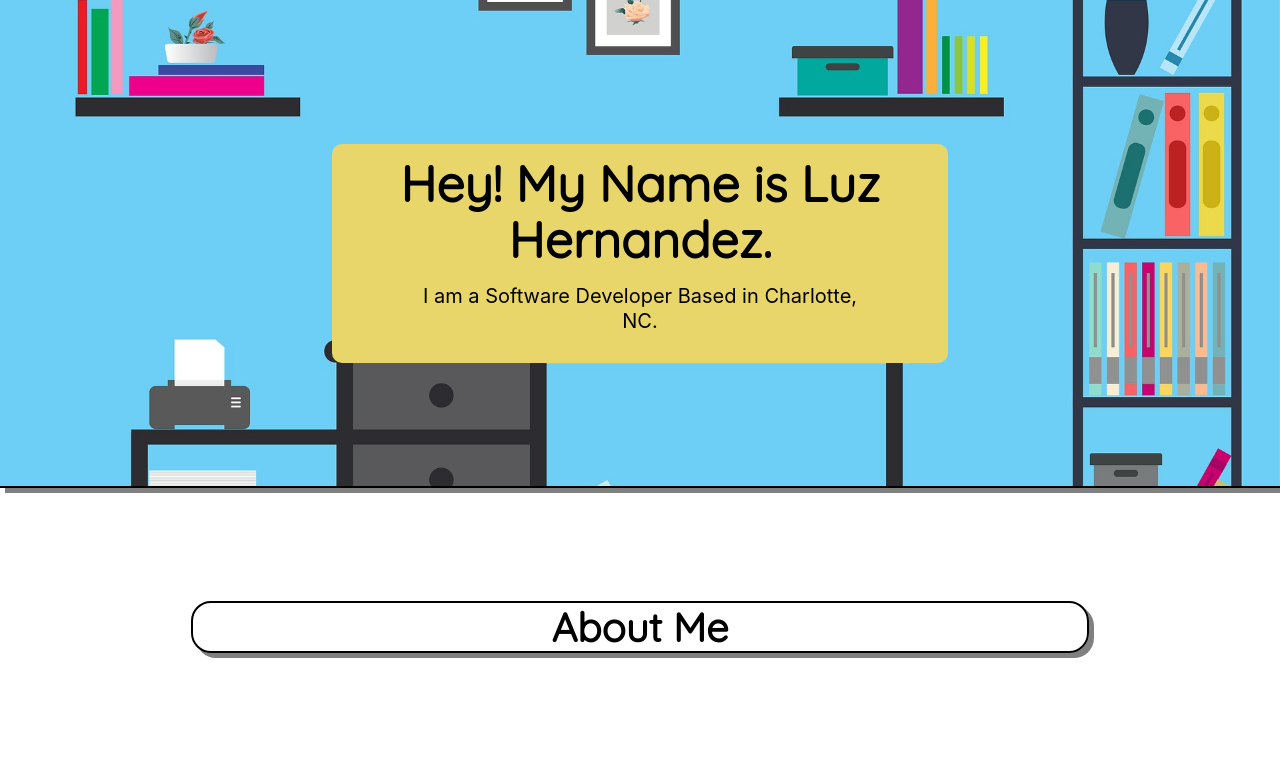
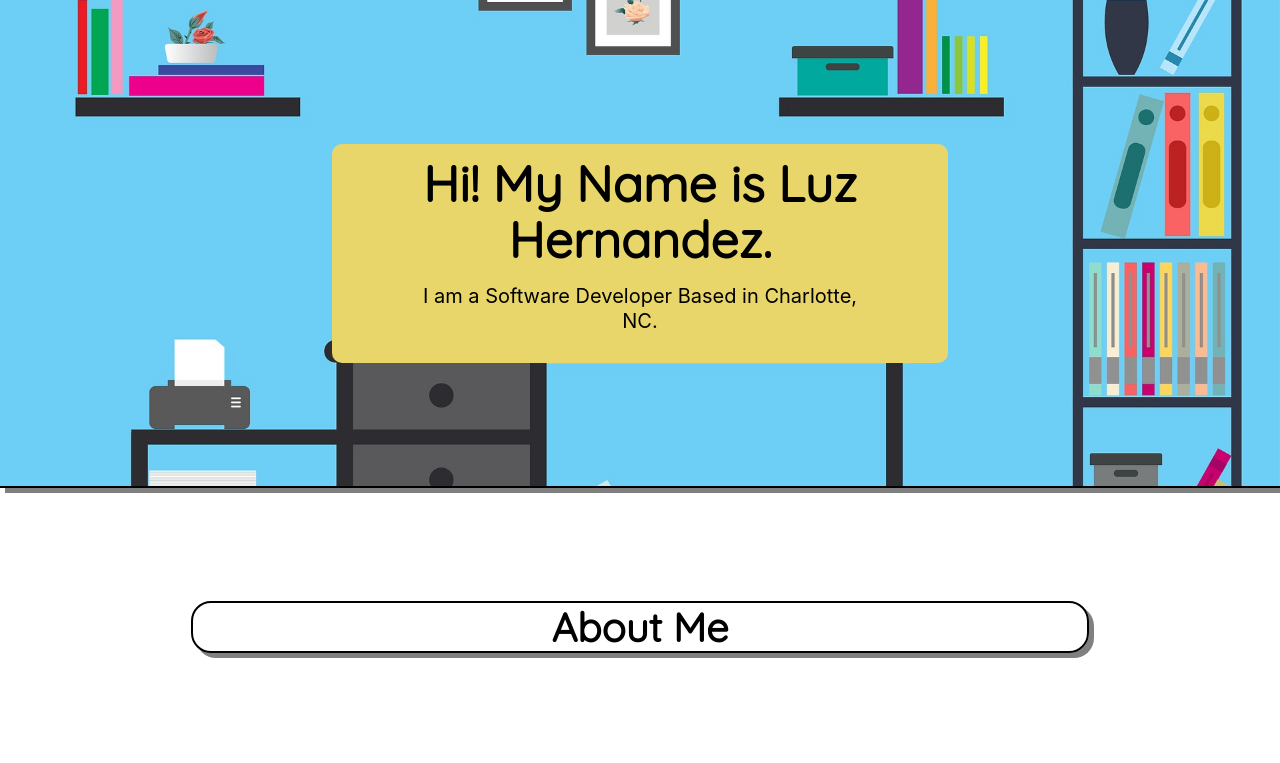
Before and after one commit to lhernandez5/PortfolioApp, a React (Create React App) app in the folder client/: page / in a window 1280 px wide. Shown: the top 763 px of the page. Built offline with nearby package versions, Linux system fonts and the light colour scheme.

Commit message:
modified heading text

```diff
--- a/client/src/components/TopHero/TopHero.js
+++ b/client/src/components/TopHero/TopHero.js
@@ -6,7 +6,7 @@ const TopHero = () => (
   <section className="hero is-primary is-medium">
     <div className="hero-body">
       <div className="hero container">
-        <h1 className="title"> Hey! My Name is Luz Hernandez.</h1>
+        <h1 className="title"> Hi! My Name is Luz Hernandez.</h1>
         <h2 className="subtitle">I am a Software Developer Based in Charlotte, NC.</h2>
       </div>
     </div>
```
